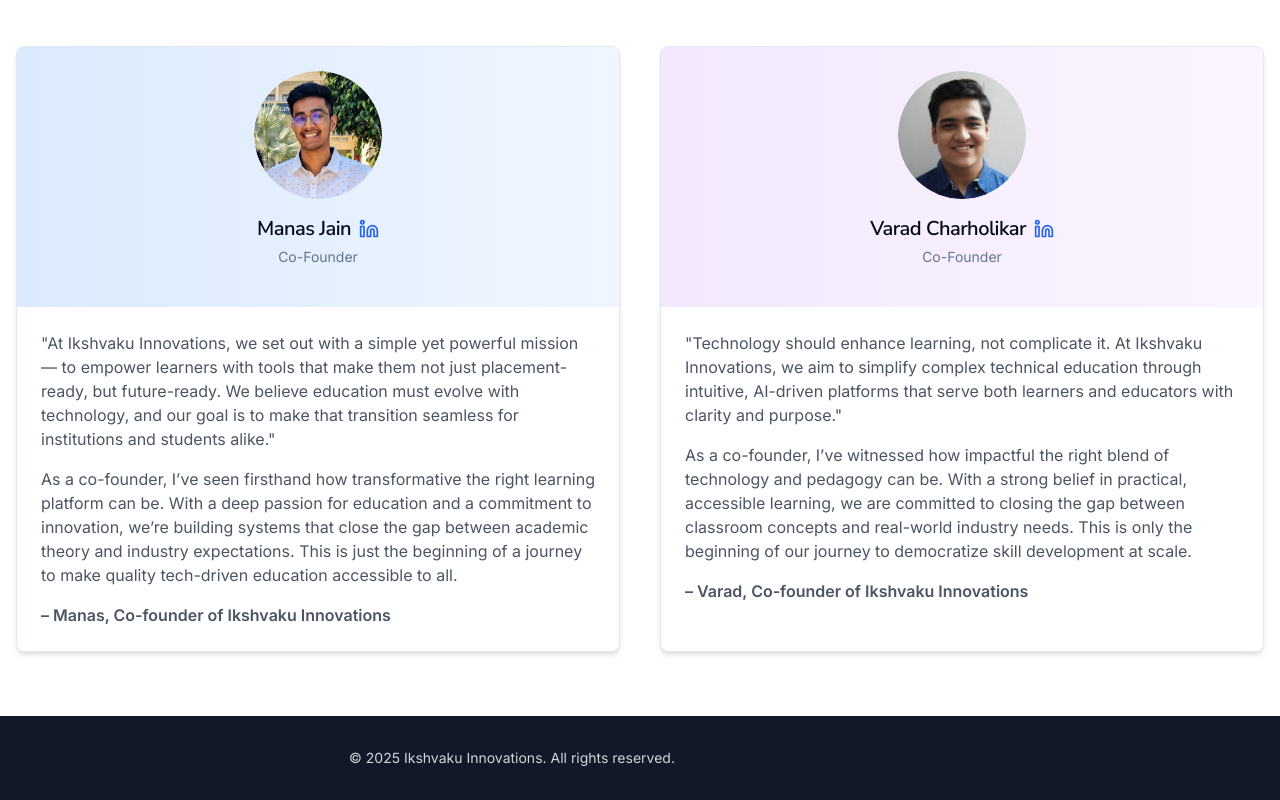
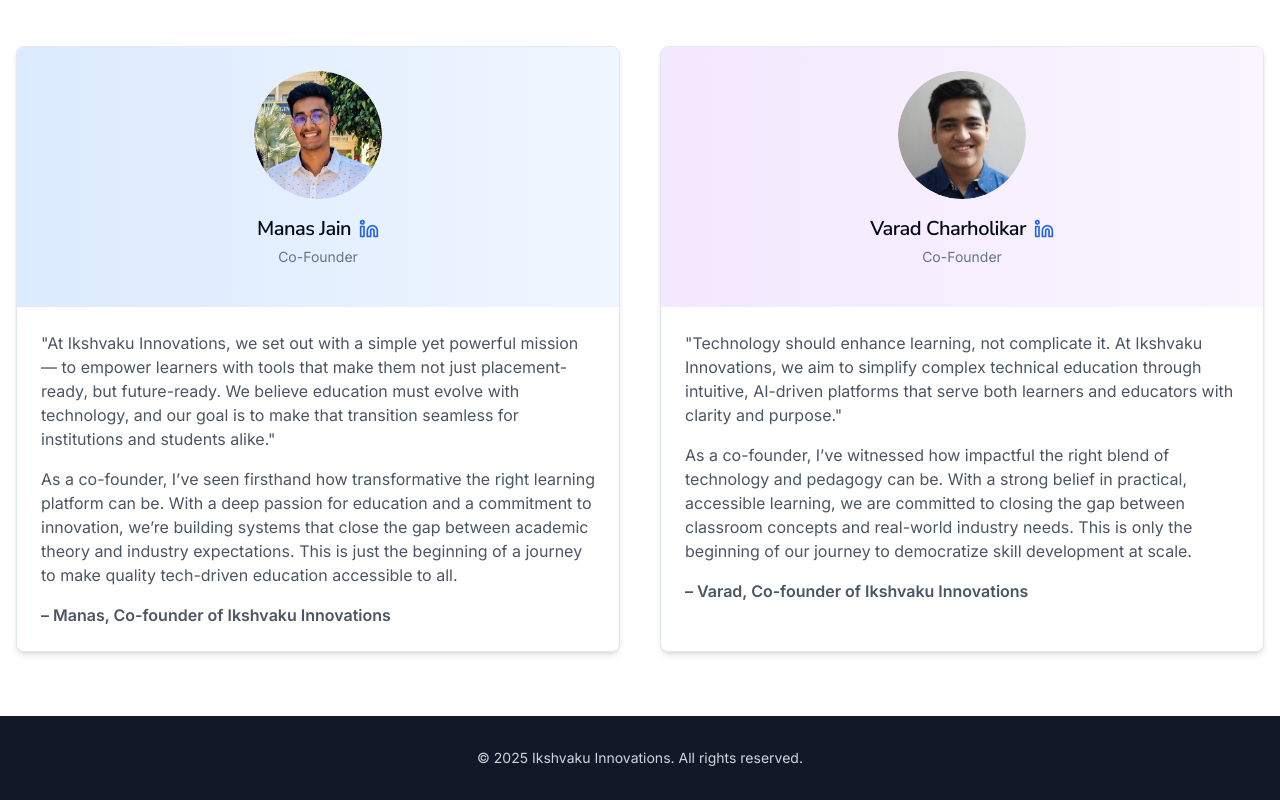
Before and after one commit to manas-jain09/placement-ace-platform, a React (Vite) app: page /about in a window 1280 px wide. Shown: the part 1717-2517 px from the top of the page. Built offline with nearby package versions, Linux system fonts and the light colour scheme.

Commit message:
Update Footer.tsx

```diff
--- a/src/components/Footer.tsx
+++ b/src/components/Footer.tsx
@@ -3,8 +3,8 @@ import { Home, Youtube } from 'lucide-react';
 
 const Footer = () => {
   return (
-    <footer className="bg-gray-900 text-gray-300">
-      <div className="flex flex-col justify-center items-center w-full max-w-screen-lg py-8">
+    <footer className="bg-gray-900 text-gray-300 w-full">
+      <div className="flex justify-center items-center w-full py-8">
         <p className="text-sm text-center">© 2025 Ikshvaku Innovations. All rights reserved.</p>
       </div>
     </footer>
```
